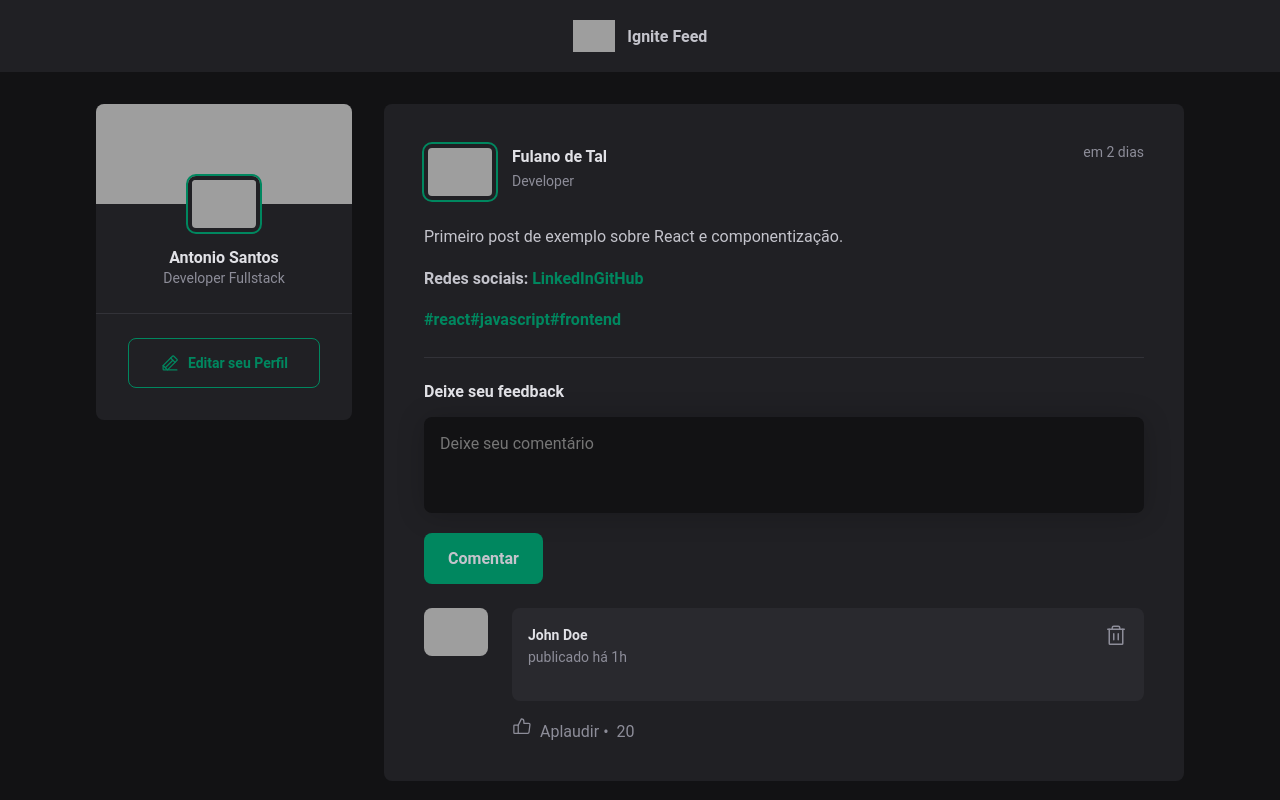
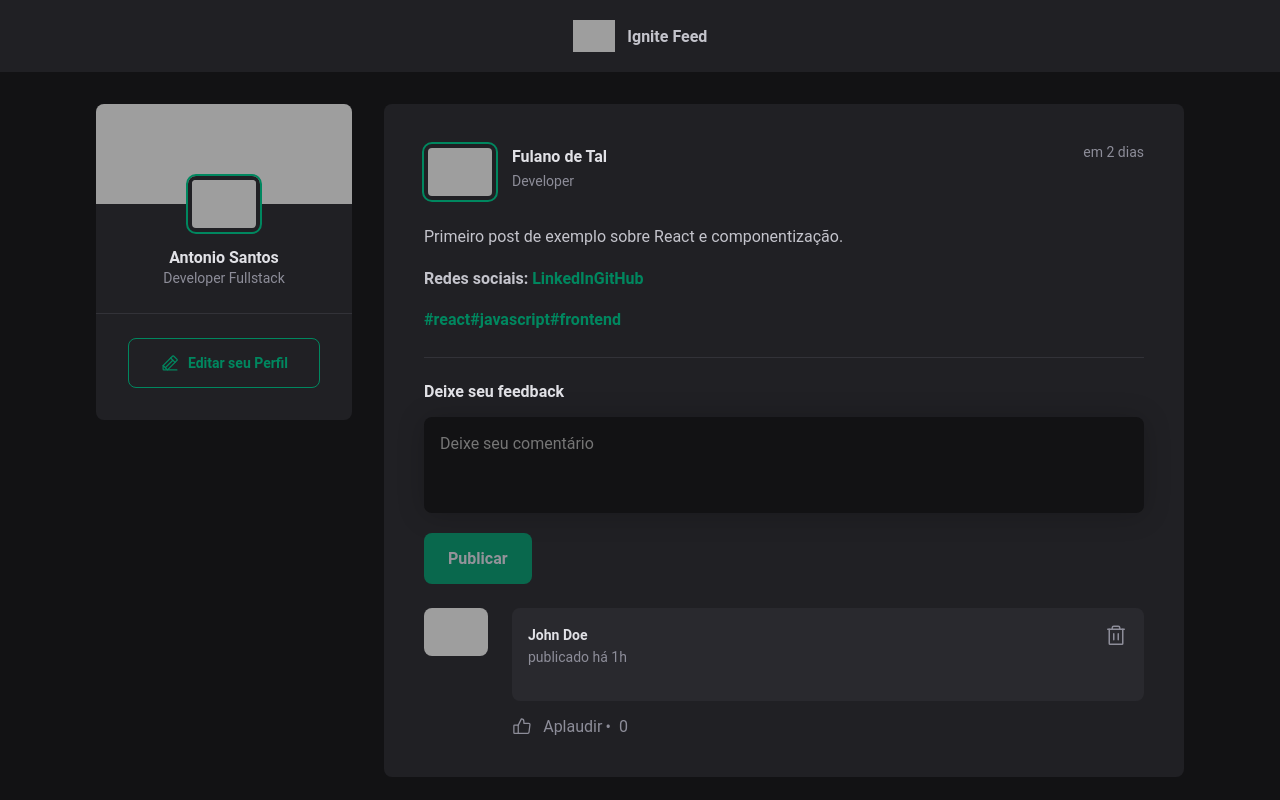
Before and after one commit to antonioalexandre1984/IgniteFeed_2025, a React (Vite) app: page / in a window 1280 px wide. Shown: the top 800 px of the page. Built offline with nearby package versions, Linux system fonts and the light colour scheme; grey boxes are pictures that could not be loaded.

Commit message:
second commit

```diff
--- a/src/components/Comments/Comment.module.css
+++ b/src/components/Comments/Comment.module.css
@@ -83,7 +83,9 @@
     color: var(--gray-400);
     cursor: pointer;
     transition: color 0.2s;
-
+    display: flex;
+    align-items: center;
+    gap: 0.2rem;
 }
 
 .commentBox footer button:hover{
--- a/src/components/Comments/Comment.tsx
+++ b/src/components/Comments/Comment.tsx
@@ -1,18 +1,28 @@
 import { ThumbsUp, Trash } from 'phosphor-react';
 import style from './Comment.module.css';
 import { Avatar } from '../Avatar/Avatar';
+import { useState } from 'react';
 
 interface CommentProps {
-  content: string;
+  contentComment: string;
   onDeleteComment: (comment: string) => void;
 }
 
 
 
-export function Comment({ content, onDeleteComment }: CommentProps) {
-  console.log("Comment content: ", content);
+export function Comment({ contentComment, onDeleteComment }: CommentProps) {
+  const [likeCount, setLikeCount] = useState(0);
+
+  function handleLikeComment() {
+    setLikeCount((likeCount) => {
+      return likeCount + 1;
+    });
+  }
+
+  // Delete comment
+  console.log("Comment content: ", contentComment);
   function handleDeleteComment() {
-    onDeleteComment(content);
+    onDeleteComment(contentComment);
     console.log("Comentário deletado com sucesso!");
 }
 
@@ -30,12 +40,14 @@ export function Comment({ content, onDeleteComment }: CommentProps) {
               <Trash size={24} />
             </button>
           </header>
-          <p>{content}</p>
+          <p>{contentComment}</p>
         </div>
         <footer>
-          <button>
-            <ThumbsUp size={20} />
-            Aplaudir <span>20</span>
+          <button
+            onClick={handleLikeComment}
+          >
+            <ThumbsUp size={20}/>
+            Aplaudir <span>{likeCount}</span>
           </button>
         </footer>
       </div>
--- a/src/components/Post/Post.module.css
+++ b/src/components/Post/Post.module.css
@@ -98,7 +98,7 @@ margin-top: 1rem;
     border: 2px solid var(--green-500);
 }
 
-.commentForm button{
+.commentForm button[type="submit"]{
     padding: 1rem 1.5rem;
     margin-top: 1rem;
     border-radius: 8px;
@@ -110,6 +110,16 @@ margin-top: 1rem;
     transition: background-color 0.2s;
 }
 
-.commentForm button:hover{
+.commentForm button[type="submit"]:hover{
     background: var(--green-300);
 }
+
+
+.commentForm button[type="submit"]:disabled{
+    opacity: 0.7;
+    cursor: not-allowed;
+}
+
+.commentList{
+    margin-top: 2rem;
+}
--- a/src/components/Post/Post.tsx
+++ b/src/components/Post/Post.tsx
@@ -25,7 +25,7 @@ export function Post({ author, text, socialMedia, hashtags, publishedAt }: Autho
     const [comments,setComments] = useState([" "]);
 
     const [newCommentText, setNewCommentText] = useState("");
-
+    // Format date
     const publishedDateFormatted = new Date(publishedAt).toLocaleDateString('pt-BR', {
         day: '2-digit',
         month: 'long',
@@ -34,9 +34,9 @@ export function Post({ author, text, socialMedia, hashtags, publishedAt }: Autho
         minute: '2-digit',
         hour12: false,
     });
-
+    // Relative date
     const publishedDateRelativeToNow = formatDistanceToNow(new Date(publishedAt), {
-        locale: ptBR,
+        locale: ptBR ,
         addSuffix: true,
     });
 
@@ -65,10 +65,12 @@ export function Post({ author, text, socialMedia, hashtags, publishedAt }: Autho
         setComments(commentsWithoutDeletedOne);
     }
 
-    // Validity check
+    // Validação do campo de comentário
     function handleNewCommentInvalid(event: React.InvalidEvent<HTMLTextAreaElement>) {
         event.target.setCustomValidity("Esse campo é obrigatório!");
     }
+
+    const isNewCommentEmpty = newCommentText.length === 0;
 
     return (
         <article className={style.post}>
@@ -129,10 +131,15 @@ export function Post({ author, text, socialMedia, hashtags, publishedAt }: Autho
                     onInvalid={handleNewCommentInvalid}
                     required
                 />
-                <button type="submit" className="">Comentar </button>
+                <button
+                    disabled={isNewCommentEmpty}
+                    type="submit"
+                    className=""
+                >Publicar
+                </button>
             </form>
             {comments.map((comment,id) => {
-                return <Comment key={id} content={comment} onDeleteComment={deleteComment} />
+                return <Comment key={id} contentComment={comment} onDeleteComment={deleteComment} />
             }
             )}
         </article>
```
